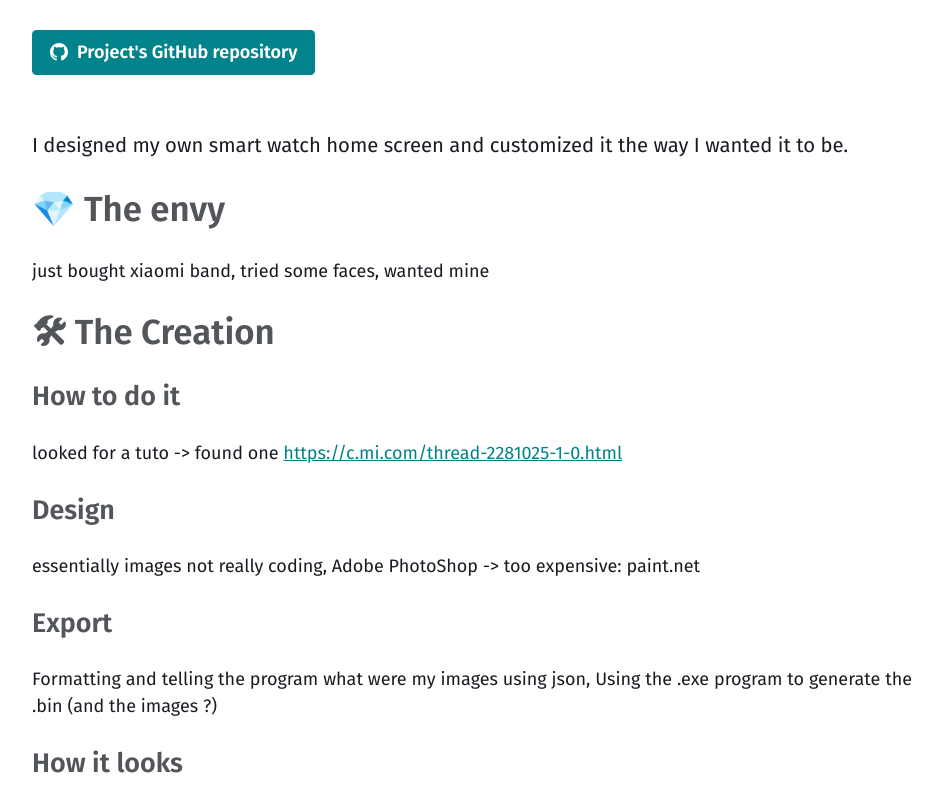
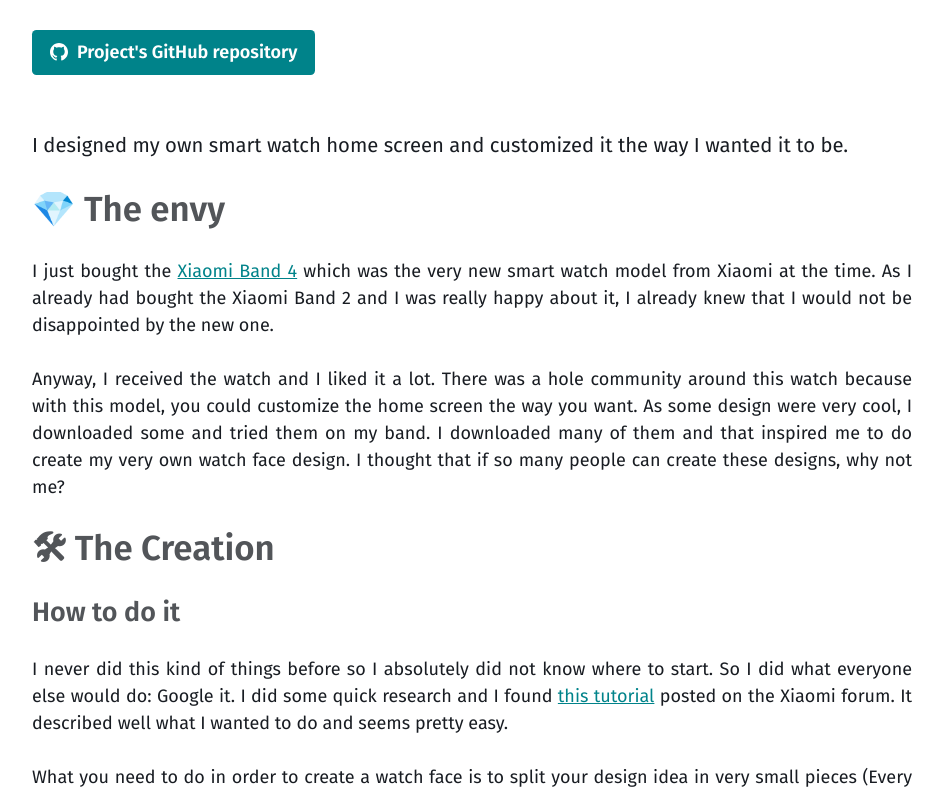
Before and after one commit to gruvw/portfolio, a Jekyll site: the page built from future_posts/2019-07-31-own-smart-watch-home-screen.md, in a window 1280 px wide and 1400 px high, scrolled down 812 px. Shown: the top 793 px of the window, without its empty margins (40-983 px from the left). Built offline with Jekyll 4.4.1, drawn with Linux system fonts in a browser that asks for light colours; some of the changed text lies outside the part shown.

Commit message:
Started writing

```diff
--- a/future_posts/2019-07-31-own-smart-watch-home-screen.md
+++ b/future_posts/2019-07-31-own-smart-watch-home-screen.md
@@ -16,17 +16,32 @@ I designed my own smart watch home screen and customized it the way I wanted it
 
 ## 💎 The envy
 
-just bought xiaomi band, tried some faces, wanted mine
+I just bought the [Xiaomi Band 4](https://www.mi.com/en/mi-smart-band-4/) which was the very new smart watch model from Xiaomi at the time. As I already had bought the Xiaomi Band 2 and I was really happy about it, I already knew that I would not be disappointed by the new one.
+
+Anyway, I received the watch and I liked it a lot. There was a hole community around this watch because with this model, you could customize the home screen the way you want. As some design were very cool, I downloaded some and tried them on my band. I downloaded many of them and that inspired me to do create my very own watch face design. I thought that if so many people can create these designs, why not me?
 
 ## 🛠 The Creation
 
 ### How to do it
 
-looked for a tuto -> found one <https://c.mi.com/thread-2281025-1-0.html>
+I never did this kind of things before so I absolutely did not know where to start. So I did what everyone else would do: Google it. I did some quick research and I found [this tutorial](https://c.mi.com/thread-2281025-1-0.html) posted on the Xiaomi forum. It described well what I wanted to do and seems pretty easy.
+
+What you need to do in order to create a watch face is to split your design idea in very small pieces (Every numbers, every logos, etc). After that, you need to save all the images you have designed in the same folder and rename it with a number (first image 0, second image 2, ...).
+
+Once you did that, there is a program to download which will convert everything into a single .bin file. Then you can upload this .bin file to your watch and you are done.
 
 ### Design
 
-essentially images not really coding, Adobe PhotoShop -> too expensive: paint.net
+For me, this project was more about image design than about actual coding.
+Even if there is a bit of [json](https://fr.wikipedia.org/wiki/JavaScript_Object_Notation) file, everything else is just image editing.
+
+I wanted to use the wellknown Adobe PhotoShop editor but it was too expensive for my simple use so it looked for an alternative.
+After some quick researches, I found [Paint.NET](https://www.getpaint.net/): a very easy to use, PhotoShop like image editor. It was fine for what I wanted to do.
+
+This is where I started to design my different elements. I started with the numbers (big and small ones). I drew then pixel by pixel but as the screen of the band is small, it did not took that long.
+Once I finished with the numbers, I started to design the background. I wanted something colorful and funny so this is what I tried to achieve.
+After that, I designed the daily steps goal progress bar. Unfortunately we cannot see it in action in the generated images (white jauge filled with black) but as you get closer to your daily steps goal, the bar is filling itself with some blue to green gradient.
+I finished the designing part with the small icons (lock, bluetooth, ...) that I wanted as simple as possible.
 
 ### Export
 
```
